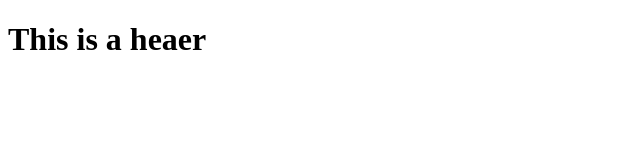
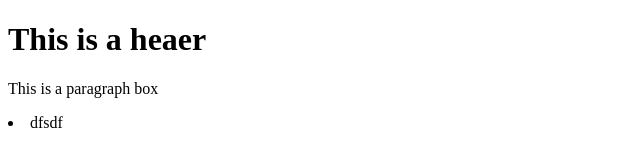
Before and after one commit to RFNshare/git-test, a plain HTML site: page index.html in a window 1280 px wide. Shown: the whole page, without its empty margins (0-640 px from the left). Drawn offline with Linux system fonts and the light colour scheme.

Commit message:
Final Commit 2

```diff
--- a/index.html
+++ b/index.html
@@ -5,5 +5,7 @@
 </head>
 <body>
 <h1>This is a heaer</h1>
+<p>This is a paragraph box</p>
+<li>dfsdf</li>
 </body>
 </html>
```
